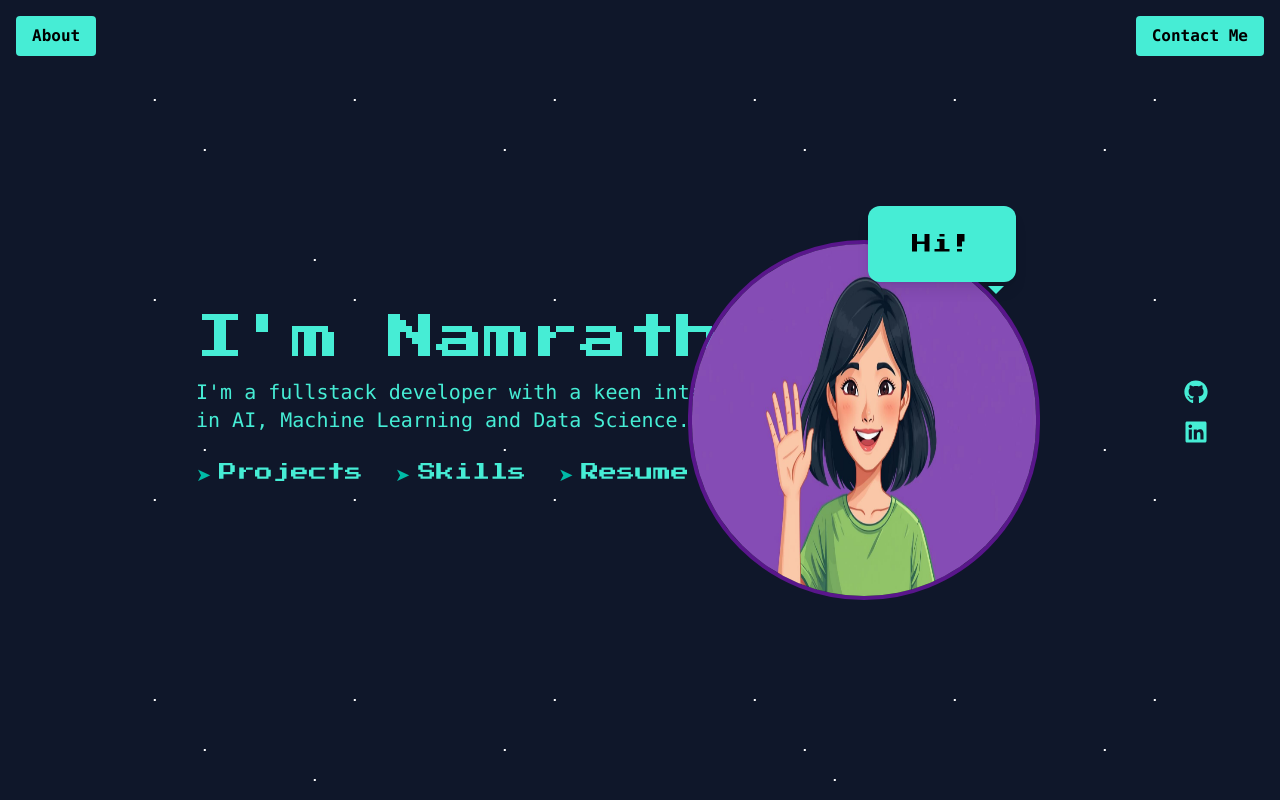
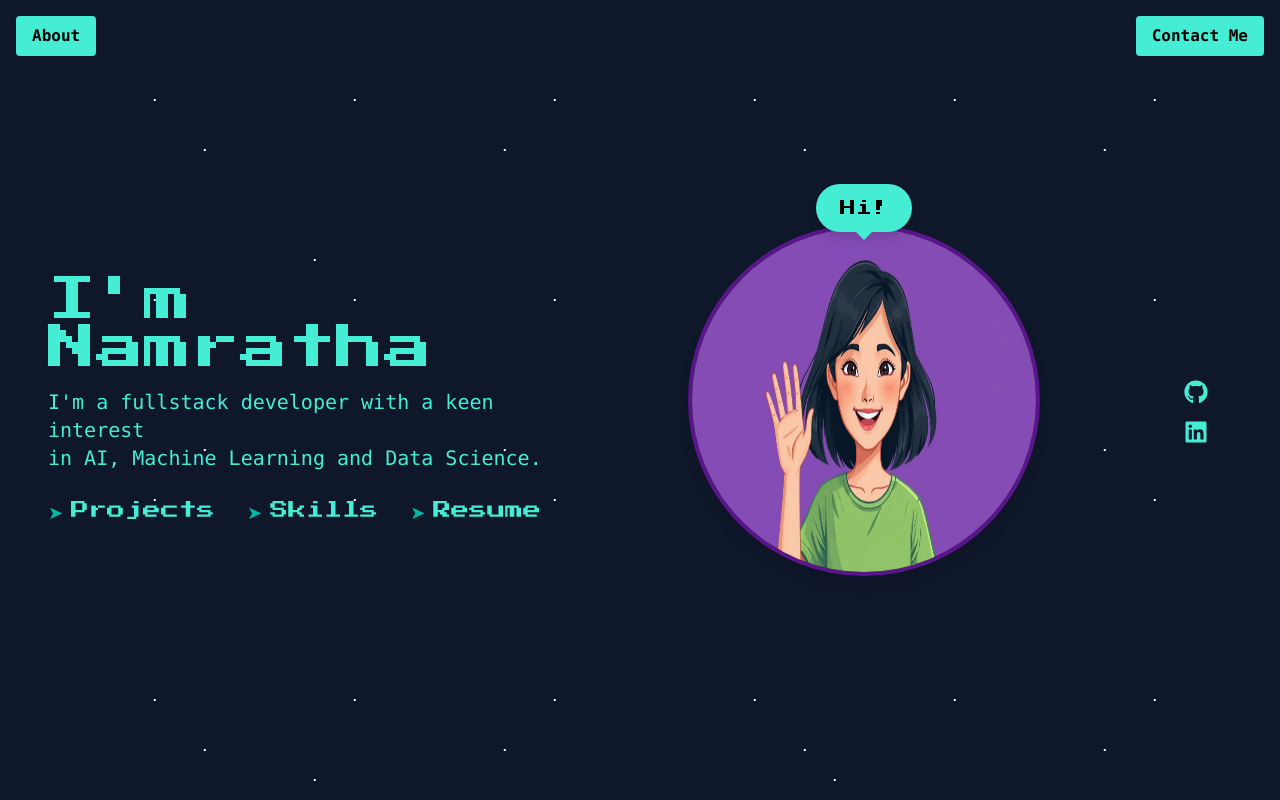
Before and after one commit to NamrathaPed/Portfolio, a React (Vite) app: page / in a window 1280 px wide. Built offline with nearby package versions, Linux system fonts and the light colour scheme.

Commit message:
Mde the hero page responsive

```diff
--- a/src/components/About.jsx
+++ b/src/components/About.jsx
@@ -1,24 +1,24 @@
 import { NavigationButtons } from "./NavigationButtons";
-import {Tile} from "./tile";
+import { Tile } from "./tile";
 import "./starry.css";
-export const About=()=> {
-    return (
-        <section className="flex min-h-screen starry-bg bg-gradient-to-r from-slate-950 via-slate-900 to-slate-800">
-            <NavigationButtons />
 
+export const About = () => {
+  return (
+    <section className="flex min-h-screen starry-bg bg-gradient-to-r from-slate-950 via-slate-900 to-slate-800">
+      <NavigationButtons />
 
+      <div className="flex flex-1 justify-center items-center shadow: px-4 sm:px-8 md:px-16 lg:px-24 py-10">
         <Tile
-        title= "About Me"
-        subtitle=" A little more about me"
-        description="Hi, Im Namratha, a recent Masters graduate in Information Systems from DePaul University with a GPA of 3.8/4.0. I’m passionate about data, AI, and problem-solving, and I enjoy building intelligent systems that make technology more practical and human-centered.
+          title="About Me"
+          subtitle="A little more about me"
+          description={`Hi, I’m Namratha, a recent Masters graduate in Information Systems from DePaul University with a GPA of 3.8/4.0. I’m passionate about data, AI, and problem-solving, and I enjoy building intelligent systems that make technology more practical and human-centered.
 
-        Ive worked on projects ranging from an AI-powered resume analyzer and AI code debugger to an e-commerce fraud detection system and an image search and recognition tool. Recently, I’ve been diving deeper into Generative AI, LLMs, and agentic AI systems while also strengthening my foundations in data analysis, C++, SQL, and software engineering.
+I’ve worked on projects ranging from an AI-powered resume analyzer and AI code debugger to an e-commerce fraud detection system and an image search and recognition tool. Recently, I’ve been diving deeper into Generative AI, LLMs, and agentic AI systems while also strengthening my foundations in data analysis, C++, SQL, and software engineering.
 
-        My skillset spans Python, Java, R, SQL, Tableau, Power BI, TensorFlow, PyTorch, and cloud computing, along with hands-on experience in Agile/Scrum environments. Beyond technical skills, I bring strong problem-solving, adaptability, and communication—qualities I continue to refine while applying to both data analyst and software engineer roles."
-        className="flex flex-col p-10 mx-[200px] my-[100px]"
+My skillset spans Python, Java, R, SQL, Tableau, Power BI, TensorFlow, PyTorch, and cloud computing, along with hands-on experience in Agile/Scrum environments. Beyond technical skills, I bring strong problem-solving, adaptability, and communication—qualities I continue to refine while applying to both data analyst and software engineer roles.`}
+          className="flex flex-col p-6 sm:p-8 md:p-12 lg:p-16 max-w-4xl w-full bg-slate-900/40 rounded-2xl shadow-lg backdrop-blur-md"
         />
-
-        </section>
-    )
-
-}
+      </div>
+    </section>
+  );
+};
--- a/src/components/Hero.jsx
+++ b/src/components/Hero.jsx
@@ -38,26 +38,7 @@ export default function Hero() {
           Contact Me
         </button>
       </div>
-      {/* Profile Picture */}
-      <motion.img
-        src="/profile.jpg"
-        alt="Namratha"
-        className="w-88 h-90 rounded-full border-4 border-purple-900 absolute bottom-50 right-60"
-        initial={{ y: 300, opacity: 0 }}
-        animate={{ y: 0, opacity: 1 }}
-        transition={{ duration: 0.5 }}
-      />
 
-      {/* Hi Bubble */}
-      <motion.div
-        className="absolute -top-39 left-205 bg-teal-300 text-black px-11 py-6 rounded-xl shadow-lg text-xl font-['Press_Start_2P'] relative"
-        initial={{ opacity: 0, y: -20 }}
-        animate={{ opacity: 1, y: 0 }}
-        transition={{ duration: 0.2, delay: 0.3 }}
-      >
-        Hi!
-        <span className="absolute -bottom-3 right-3 w-0 h-0 border-l-8 border-l-transparent border-r-8 border-r-transparent border-t-8 border-t-teal-300"></span>
-      </motion.div>
 
       {/* Name + Intro + Links */}
       <motion.div
@@ -102,6 +83,27 @@ export default function Hero() {
         </div>
       </motion.div>
 
+
+        {/* Right side: Profile picture + Hi bubble */}
+      <div className="flex-1 flex justify-center md:justify-center relative mt-12 md:mt-0 md:pr-12">
+        <motion.img
+          src="/profile.jpg"
+          alt="Namratha"
+          initial={{ opacity: 0, x: 50 }}
+          animate={{ opacity: 1, x: 0 }}
+          transition={{ duration: 0.6 }}
+          className="w-48 md:w-88 h-48 md:h-88 rounded-full border-4 border-purple-900 shadow-lg"
+        />
+        <motion.div
+          initial={{ opacity: 0, y: -20 }}
+          animate={{ opacity: 1, y: 0 }}
+          transition={{ duration: 0.5, delay: 0.3 }}
+          className="absolute -top-6 md:-top-10 bg-teal-300 text-black px-4 md:px-6 py-2 md:py-3 rounded-full shadow-lg text-sm md:text-base font-['Press_Start_2P']"
+        >
+          Hi! {/* Bubble Tail */}
+  <span className="absolute left-6 md:left-10 -bottom-2 w-0 h-0 border-l-8 border-r-8 border-t-8 border-transparent border-t-teal-300"></span>
+        </motion.div>
+      </div>
       {/* Bottom-right social icons */}
       <div className="flex justify-center md:flex-col gap-4 space-x-6 mt-6 text-2xl text-teal-300">
         <motion.div
@@ -121,7 +123,7 @@ export default function Hero() {
         >
           <FaLinkedin />
         </motion.div>
-      </div>
+        </div>
     </section>
   );
 }
```
